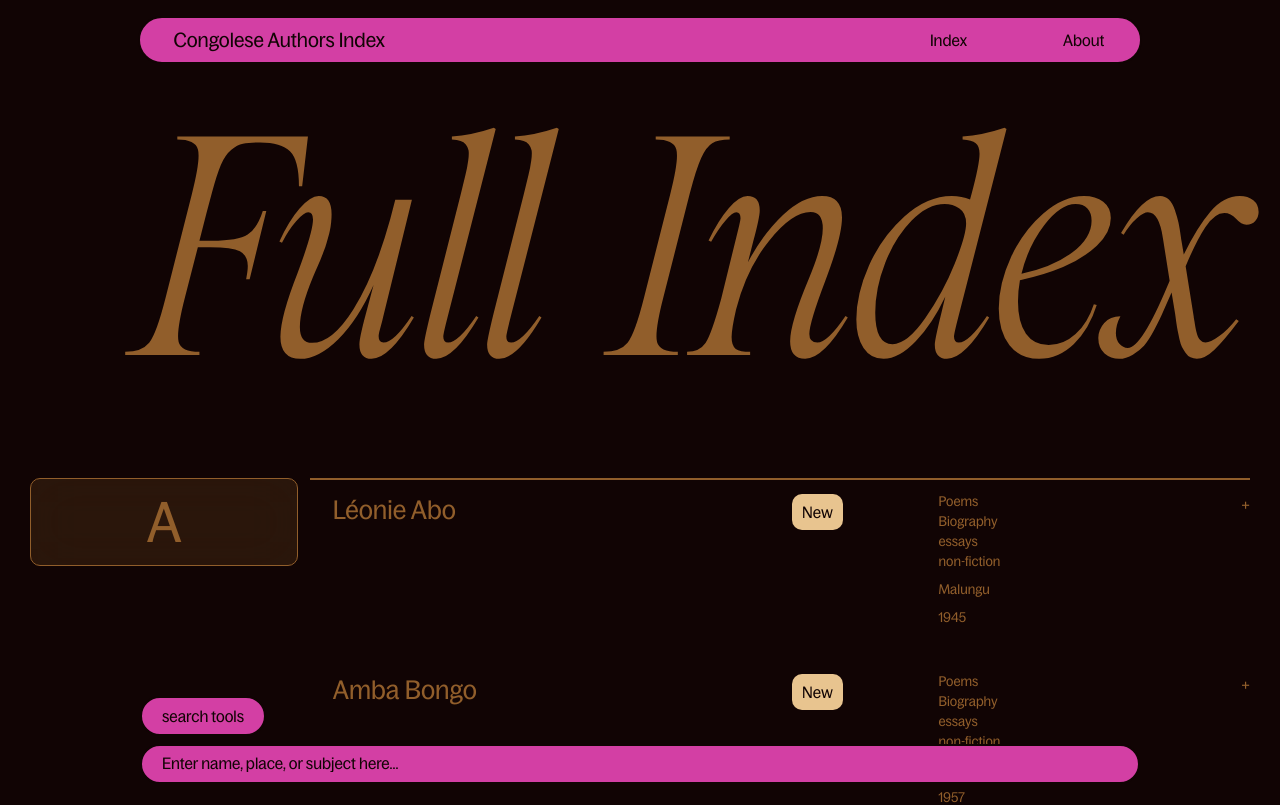
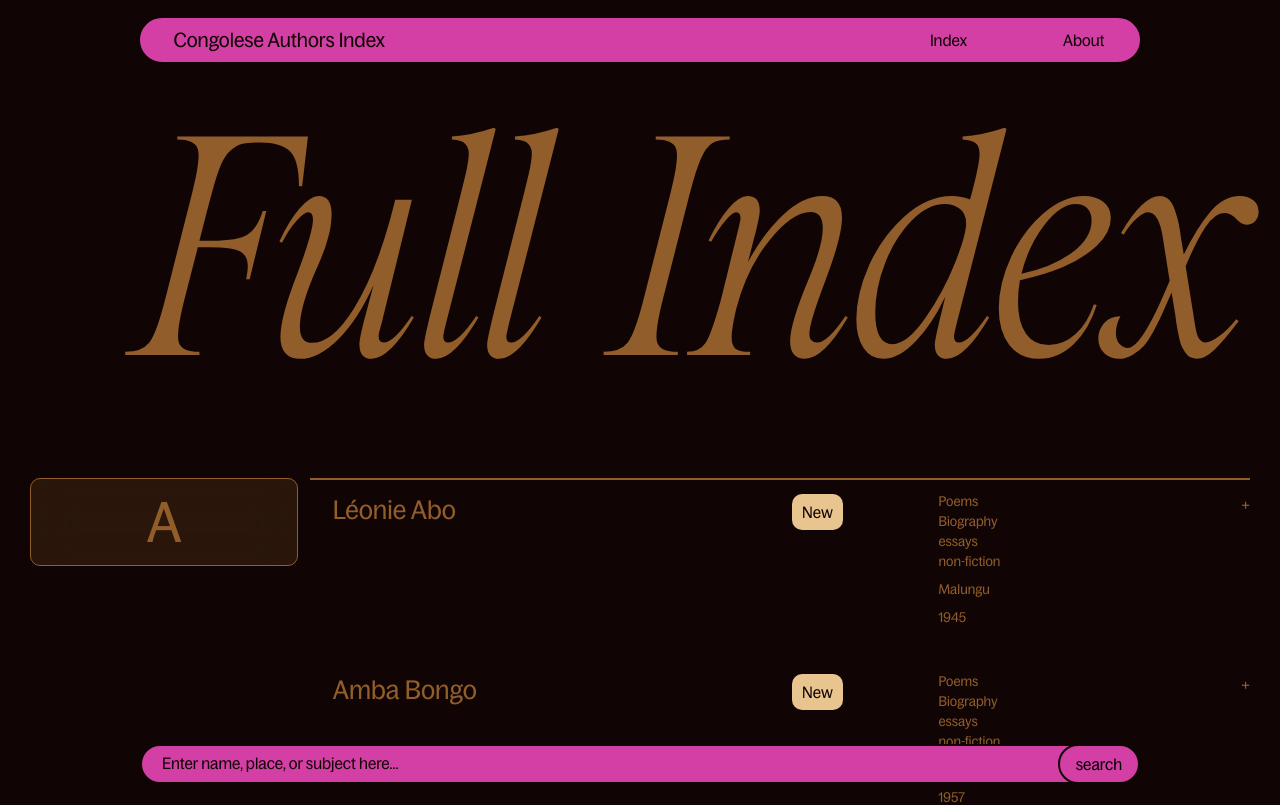
Before and after one commit to UncleDoubleU/Congolese-Authors-Index, a React (Vite) app in the folder 20250513-cai/: page / in a window 1280 px wide. Shown: the top 805 px of the page. Built offline with nearby package versions, Linux system fonts and the light colour scheme.

Commit message:
started working on the functionality of the searchbar

```diff
--- a/20250513-cai/src/components/BottomNav/BottomNav.module.sass
+++ b/20250513-cai/src/components/BottomNav/BottomNav.module.sass
@@ -66,3 +66,15 @@
                @include search-placeholder
           &::-webkit-input-placeholder
                @include search-placeholder
+
+     .searchBtn
+          grid-row: 2/3
+          grid-column: 5/6
+          width: max-content
+          height: 2.5rem
+          border-radius: 1.875rem
+          border: App.$stroke
+          background: App.$caiPink
+          padding: 0.4rem 1rem
+          align-items: center
+          justify-self: end
--- a/20250513-cai/src/components/BottomNav/BottomNav.tsx
+++ b/20250513-cai/src/components/BottomNav/BottomNav.tsx
@@ -5,7 +5,8 @@ import { useRef } from "react";
 function BottomNav() {
 
 
-  const searchBarRef = useRef<HTMLElement>(null)
+  const searchBarRef = useRef<HTMLFormElement>(null)
+  const inputSearchRef = useRef<HTMLInputElement>(null)
 
   const cY = new Date().getFullYear();
 
@@ -111,28 +112,66 @@ function BottomNav() {
     placeholderTo: cY,
   }
 
+  function printValue() {
+    if (inputSearchRef?.current) {
+      const inputSearch = inputSearchRef.current
+      return inputSearch.value.toLocaleLowerCase()
+
+    } else {
+      console.log("could not find input field")
+    }
+  }
+
+  function handleSubmit(e: SubmitEvent) {
+    if (searchBarRef?.current) {
+      e.preventDefault();
+
+      const form = searchBarRef.current;
+      const formData = new FormData(form);
+      const formJson = Object.fromEntries(formData.entries());
+
+      console.log(formJson)
+    } else {
+      console.error("form failed to load")
+    }
+  }
+
   return (
-    <nav
+    <form
+      method="get"
+      onSubmit={() => handleSubmit}
+      name="searchForm"
       ref={searchBarRef}
       role="search bar"
       className={styles.container}
     >
-      <SearchTool
+      {/* <SearchTool
         filtersName="filter by"
         sortingName="sort by"
         filters={filters}
         sorting={sorting}
         date={dateRange}
-      />
+      /> */}
 
       <input
+        ref={inputSearchRef}
+        key="search-bar"
         name="search bar"
         type="search"
         placeholder="Enter name, place, or subject here..."
+        aria-label="search for an author"
         maxLength={255}
         className={styles.searchInput}
+        onChange={printValue}
       />
-    </nav>
+      <button
+        className={styles.searchBtn}
+        type="submit"
+
+      >
+        search
+      </button>
+    </form>
   );
 }
 
--- a/20250513-cai/src/components/BottomNav/SearchTool/SearchTool.module.sass
+++ b/20250513-cai/src/components/BottomNav/SearchTool/SearchTool.module.sass
@@ -216,17 +216,11 @@ $mobileH2Font: italic 2.5rem/2.45rem "Diolce", serif
                font: App.$mobileP
 
           input
-          &::placeholder
-               font: App.$mobileP
-          &::-moz-placeholder
-               font: App.$mobileP
-          &:-ms-input-placeholder
-               font: App.$mobileP
-          &::-webkit-input-placeholder
-               font: App.$mobileP
-
-@media (min-width: App.$smallMedium)
-
-     .contClicked
-          // height: min(100%, 320px)
-          // max-height: min-content
+               &::placeholder
+                    font: App.$mobileP
+               &::-moz-placeholder
+                    font: App.$mobileP
+               &:-ms-input-placeholder
+                    font: App.$mobileP
+               &::-webkit-input-placeholder
+                    font: App.$mobileP
--- a/20250513-cai/src/components/BottomNav/SearchTool/SearchTool.tsx
+++ b/20250513-cai/src/components/BottomNav/SearchTool/SearchTool.tsx
@@ -38,7 +38,8 @@ function SearchTool({
   const [contStyle, setContStyle] = useState(`${styles.contDefault}`);
   const [width, setWidth] = useState(window.innerWidth);
   const [stBtnStyle, setStBtnStyle] = useState(`${styles.btnStyle}`);
-  const contRef = useRef<HTMLFormElement>(null);
+
+  const contRef = useRef<HTMLDivElement>(null);
   const minDateRef = useRef<HTMLInputElement>(null);
   const maxDateRef = useRef<HTMLInputElement>(null);
 
@@ -100,7 +101,7 @@ function SearchTool({
   ));
 
   return (
-    <form action="" name="search tools" ref={contRef} className={contStyle}>
+    <div ref={contRef} className={contStyle}>
       <h2 className={titleStyle}>Search Tools</h2>
 
       <fieldset className={sortingContStyle}>
@@ -210,7 +211,7 @@ function SearchTool({
       >
         reset
       </button>
-    </form>
+    </div>
   );
 }
 
```
